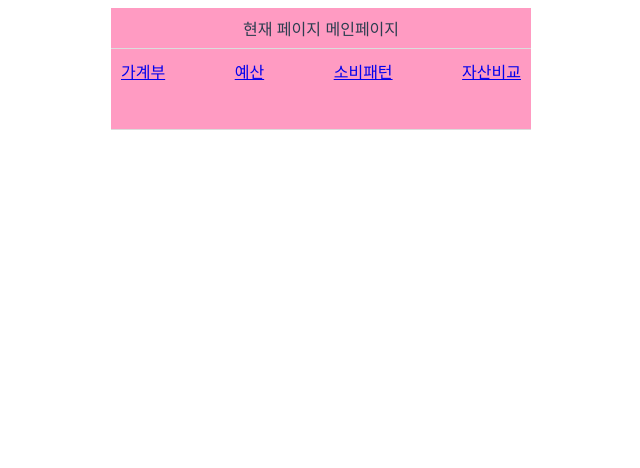
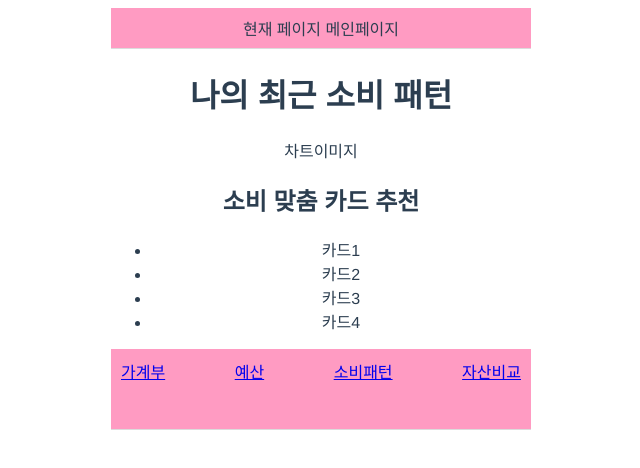
Before and after one commit to ecofriendlyusername/ssafydonkeeper, a Vue app in the folder frontend/: page /research/recom in a window 1280 px wide. Shown: the top 468 px of the page, without its empty margins (319-959 px from the left). Built offline with nearby package versions, Linux system fonts and the light colour scheme.

Commit message:
Docs: 예산, 및 리서치 페이지 제작

```diff
--- a/frontend/src/views/budget/budgetView.vue
+++ b/frontend/src/views/budget/budgetView.vue
@@ -1,5 +1,25 @@
 <template>
-  <div></div>
+  <div>
+    <h1>이번달 나의 예산</h1>
+    <p>총 예산: 2,000,000 ₩</p>
+    <div> 게이지 차트?</div>
+
+    <p>사용 예산: 1,480,000 ₩</p>
+    <p>남은 예산: 520,000 ₩</p>
+    <p>오늘까지 권장 지출액: 1,200,000 ₩</p>
+
+    <div>
+      <h3>카테고리별 예산</h3>
+      <p>여행 65% 100,000원 남음</p>
+      <p>식비 40% 100,000원 남음</p>
+      <p>쇼핑 30% 100,000원 남음</p>
+
+
+    </div>
+
+
+
+  </div>
 </template>
 
 <script>
--- a/frontend/src/views/budget/setView.vue
+++ b/frontend/src/views/budget/setView.vue
@@ -1,5 +1,8 @@
 <template>
-  <div></div>
+  <div>
+    <h1>?</h1>
+
+  </div>
 </template>
 
 <script>
--- a/frontend/src/views/research/researchView.vue
+++ b/frontend/src/views/research/researchView.vue
@@ -1,5 +1,22 @@
 <template>
-  <div></div>
+  <div>
+      <h1>나의 최근 소비 패턴</h1>
+    <div>
+      차트이미지
+    </div>
+
+    <h2>소비 맞춤 카드 추천</h2>
+
+    <ul>
+      <li>카드1</li>
+      <li>카드2</li>
+      <li>카드3</li>
+      <li>카드4</li>
+    </ul>
+
+
+
+  </div>
 </template>
 
 <script>
```
Also changed, not shown: 1 other file (tests, documents, lock files or other folders).
